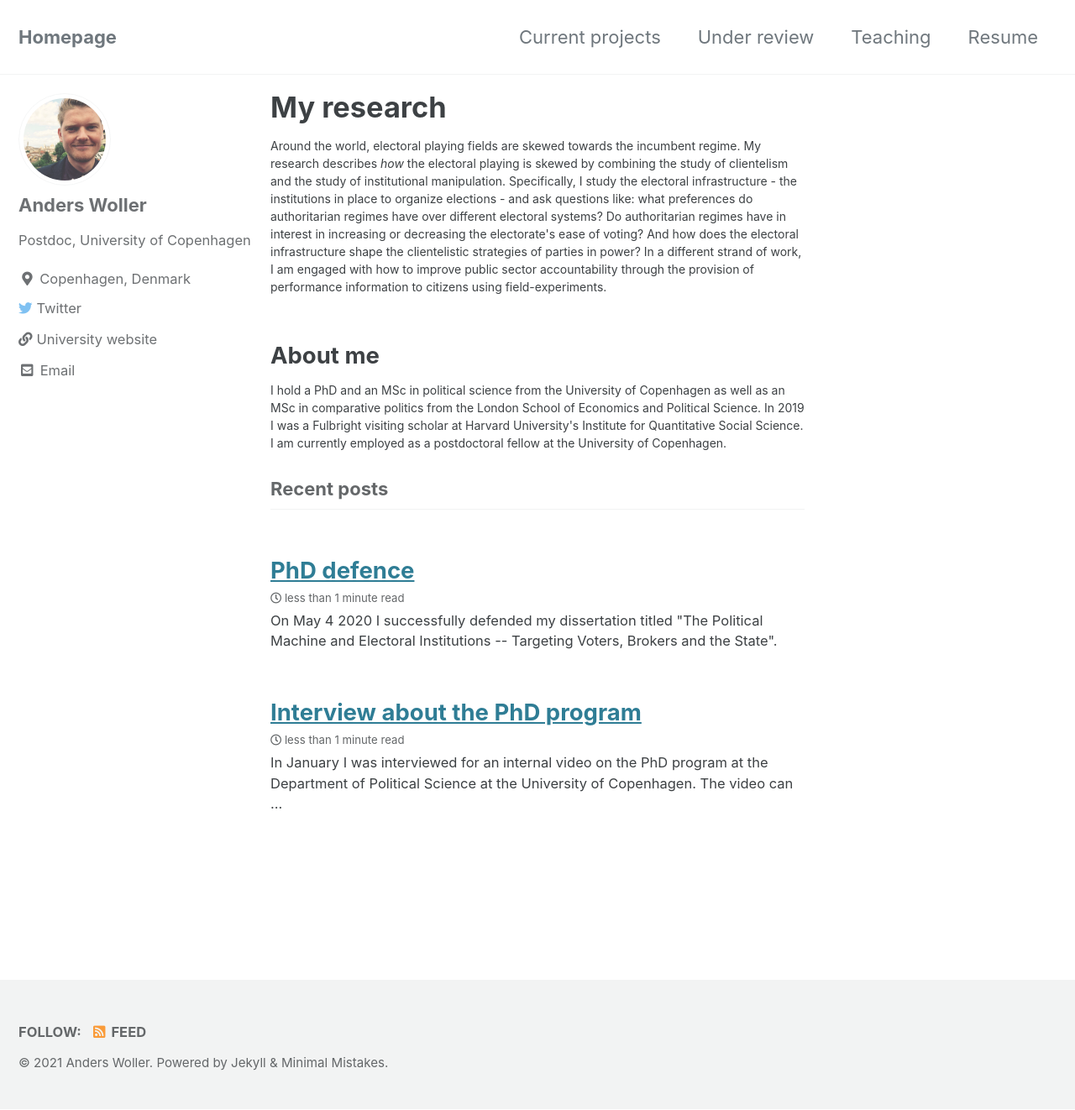
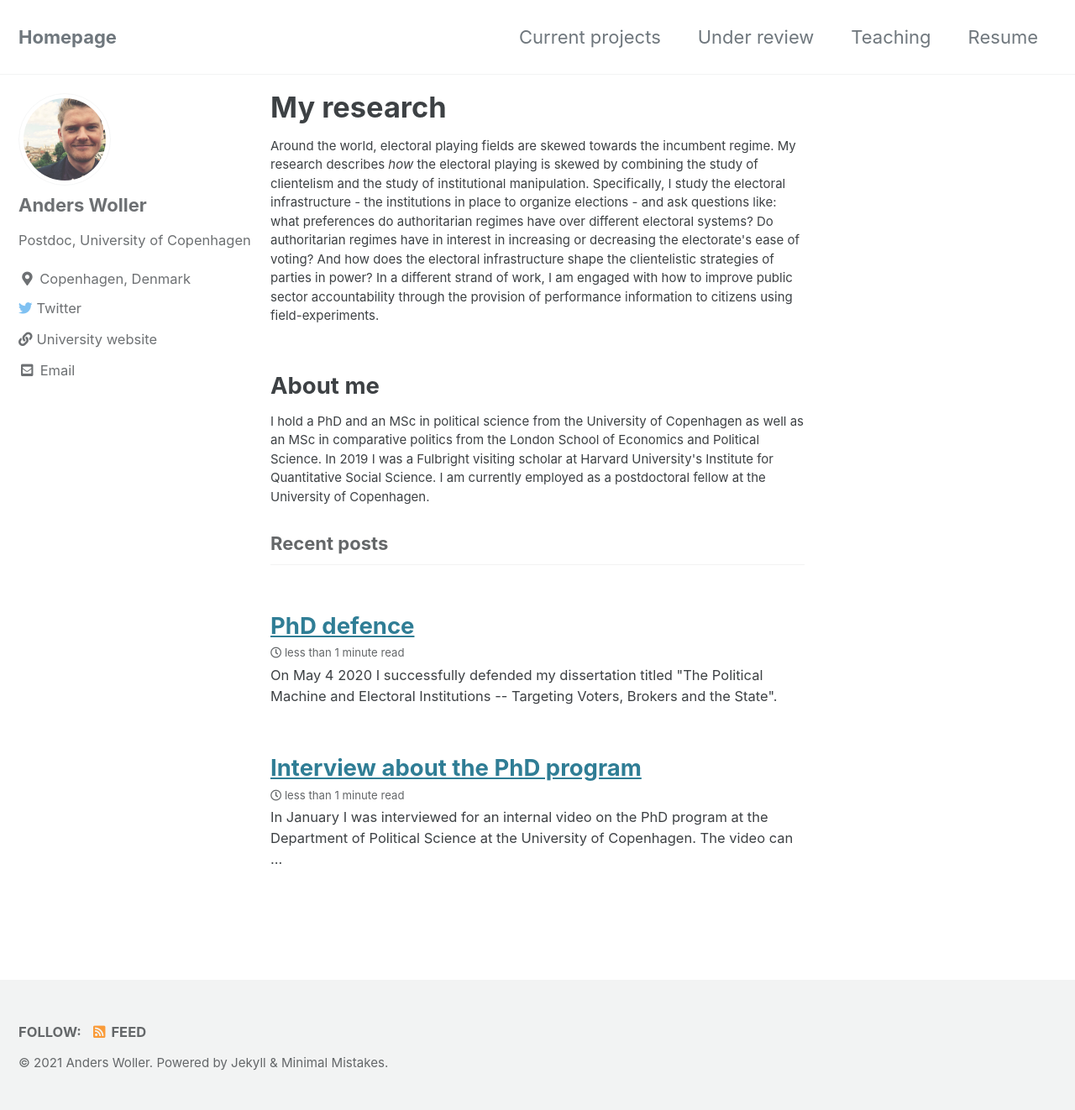
Before and after one commit to AndersWoller/AndersWoller.github.io, a Jekyll site: the page built from index.html, in a window 1280 px wide and 1322 px high. Shown: the whole window at 84% size. Built offline with Jekyll 4.4.1, drawn with Linux system fonts in a browser that asks for light colours; cached includes are drawn as plain includes; the list of posts is cut into pages by our own code.

Commit message:
Update index.html

```diff
--- a/index.html
+++ b/index.html
@@ -4,7 +4,7 @@
 title: "My research"
 ---
 
-<p style="font-size:14px"> Around the world, electoral playing fields are skewed towards the incumbent regime.
+<p style="font-size:15px"> Around the world, electoral playing fields are skewed towards the incumbent regime.
   My research describes <i>how</i> the electoral playing is skewed by combining the study of clientelism and the study of institutional manipulation.
   Specifically, I study the electoral infrastructure - the institutions in place to organize elections - and ask questions like: what preferences do authoritarian regimes
   have over different electoral systems? Do authoritarian regimes have in interest in increasing or decreasing the electorate's ease of voting?
@@ -13,7 +13,7 @@
 
 <h2> About me </h2>
 
-<p style="font-size:14px"> I hold a PhD and an MSc in political science from the University of Copenhagen as
+<p style="font-size:15px"> I hold a PhD and an MSc in political science from the University of Copenhagen as
   well as an MSc in comparative politics from the London School of Economics and Political Science. In 2019 I
   was a Fulbright visiting scholar at Harvard University's Institute for Quantitative Social Science. I am currently
   employed as a postdoctoral fellow at the University of Copenhagen.</p>
```
